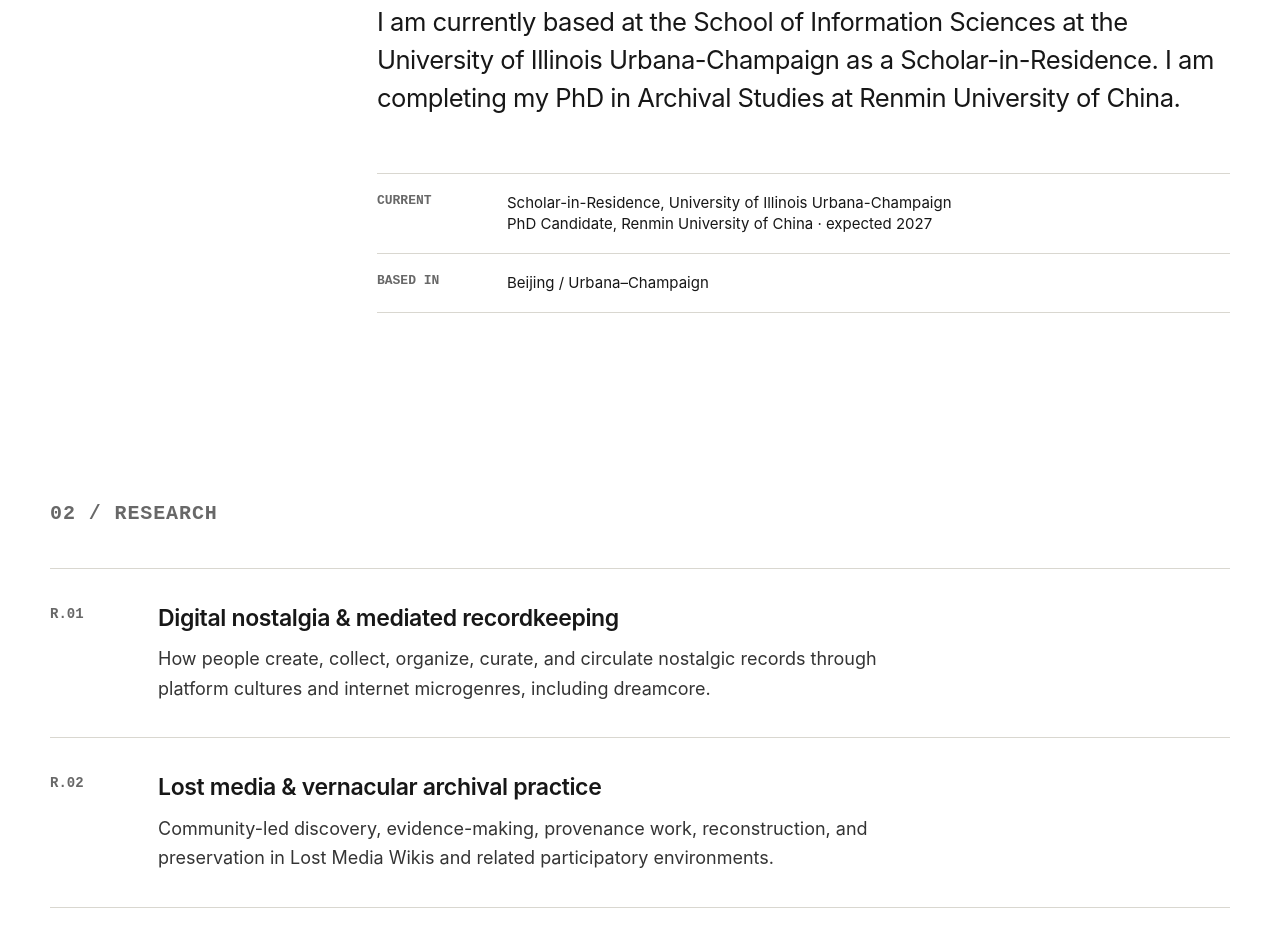
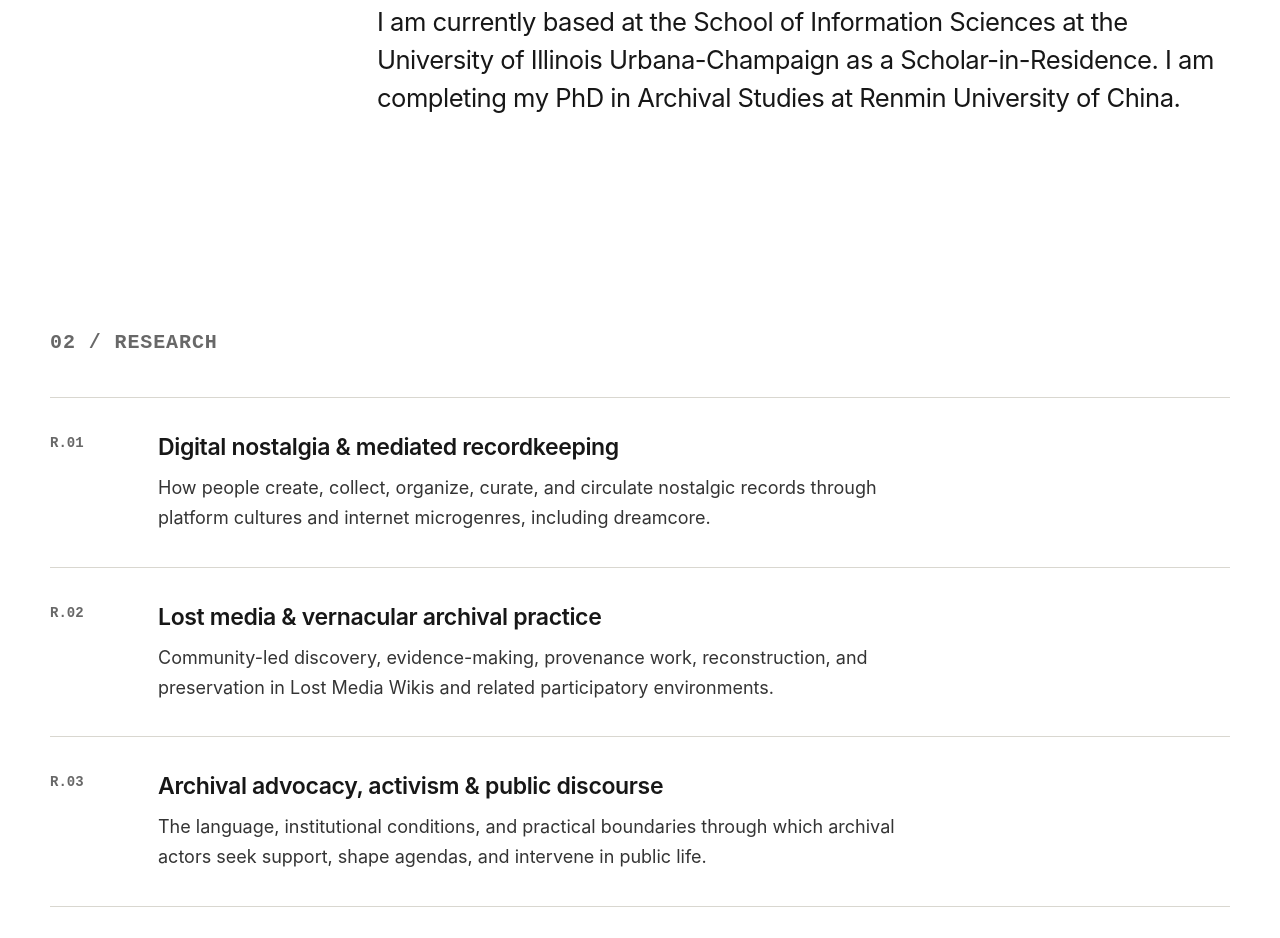
Before and after one commit to imsuli/imsuli.github.io, a plain HTML site: page index.html in a window 1280 px wide. Shown: the part 1062-2000 px from the top of the page. Drawn offline with Linux system fonts and the light colour scheme.

Commit message:
Add files via upload

```diff
--- a/index.html
+++ b/index.html
@@ -61,20 +61,6 @@
           of Illinois Urbana-Champaign as a Scholar-in-Residence. I am completing my
           PhD in Archival Studies at Renmin University of China.
         </p>
-
-        <div class="status-grid">
-          <div>
-            <span class="status-label">CURRENT</span>
-            <span>
-              Scholar-in-Residence, University of Illinois Urbana-Champaign<br>
-              PhD Candidate, Renmin University of China · expected 2027
-            </span>
-          </div>
-          <div>
-            <span class="status-label">BASED IN</span>
-            <span>Beijing / Urbana–Champaign</span>
-          </div>
-        </div>
       </div>
     </section>
 
```
